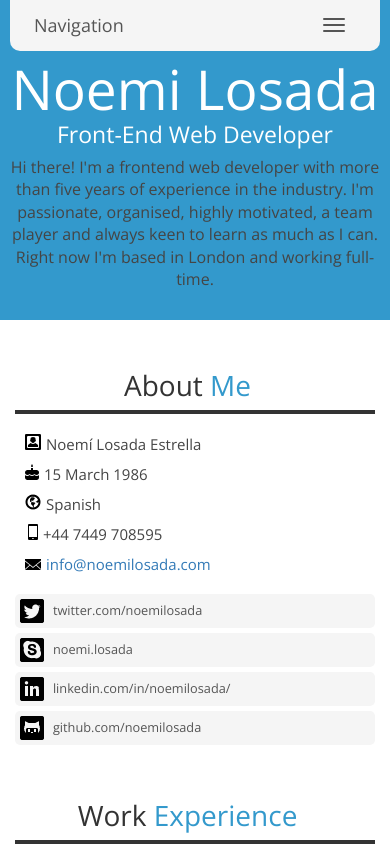
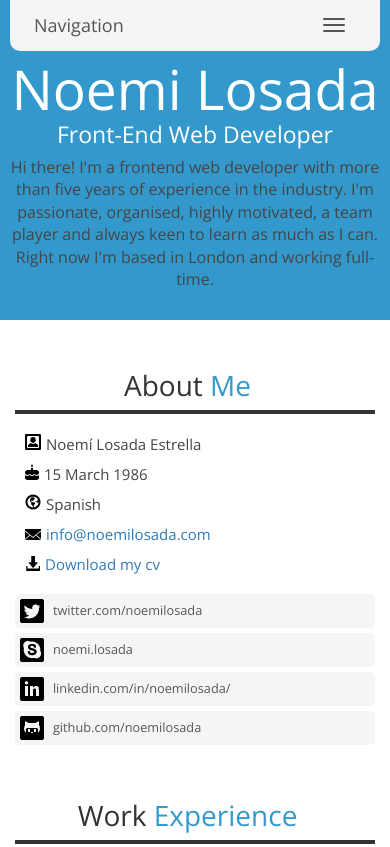
Before and after one commit to noemilosada/noemilosada, a website: page index.html in a window 390 px wide. Shown: the top 847 px of the page. Drawn offline with nearby package versions, Linux system fonts and the light colour scheme.

Commit message:
US8 Download cv and remove phone

```diff
--- a/assets/less/common.less
+++ b/assets/less/common.less
@@ -49,6 +49,11 @@ em {
   color: @hover-text;
 }
 
+.glyphicon {
+  color: @black;
+  margin-right: 5px;
+}
+
 /** Small Devices (Tablets and Mobiles) */
 @media only screen and (max-width: 991px) {
 
--- a/index.html
+++ b/index.html
@@ -82,8 +82,8 @@
                         <i class="icons-user"></i>Noemí Losada Estrella<br />
                         <i class="icons-cake"></i>15 March 1986<br />
                         <i class="icons-globe"></i>Spanish<br />
-                        <i class="icons-phone"></i>+44 7449 708595<br />
-                        <a rel="tooltip" href="mailto:info@noemilosada.com" title="Send me an email to: info@noemilosada.com"><i class="icons-envelope"></i>info@noemilosada.com<br /></a>
+                        <a href="mailto:info@noemilosada.com" title="Send me an email to: info@noemilosada.com"><i class="icons-envelope"></i>info@noemilosada.com<br /></a>
+                        <a href="assets/docs/noemilosada.pdf" title="Download my cv"><i class="glyphicon glyphicon-download-alt"></i>Download my cv</a>
                     </div>
 
                     <div id="social" class="col-md-7 col-sm-8 col-xs-6">
```
Also changed, not shown: assets/css/theme.css, assets/css/theme.min.css, assets/images/glyphicons-halflings-white.png (deleted), assets/images/glyphicons-halflings.png (deleted), 1 other file.
